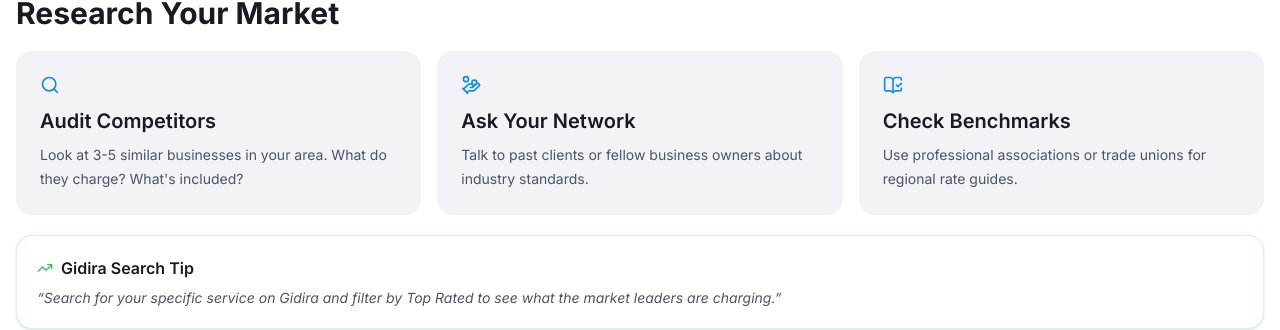
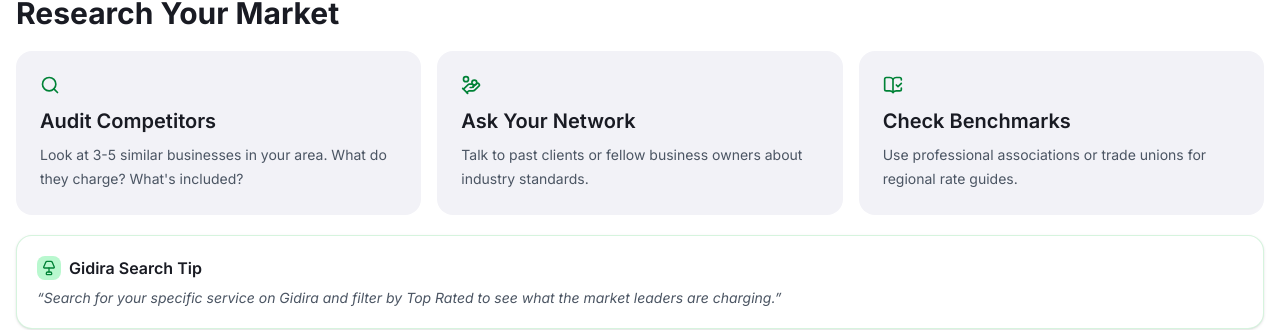
Before and after one commit to MTS-Services/olabisiolai_frontend_react, a React (Vite) app: page /business-tips/pricing-your-services-right in a window 1280 px wide. Shown: the part 818-1148 px from the top of the page. Built offline with nearby package versions, Linux system fonts and the light colour scheme; no server answers.

Commit message:
Update PricingYourServicesRight.tsx

```diff
--- a/src/pages/frontend/BusinessTips/PricingYourServicesRight.tsx
+++ b/src/pages/frontend/BusinessTips/PricingYourServicesRight.tsx
@@ -7,6 +7,7 @@ import {
   Coins,
   Gift,
   HandCoins,
+  Lamp,
   Megaphone,
   MinusCircle,
   PlusCircle,
@@ -122,15 +123,15 @@ export default function PricingYourServicesRight() {
                 },
               ].map((item) => (
                 <article key={item.title} className="rounded-2xl bg-muted p-6">
-                  <item.icon className="h-5 w-5 text-brand" />
+                  <item.icon className="h-5 w-5 text-green-700" />
                   <h3 className="mt-3 text-xl font-semibold text-ink">{item.title}</h3>
                   <p className="mt-2 text-sm leading-6 text-body-secondary">{item.text}</p>
                 </article>
               ))}
             </div>
             <div className="rounded-2xl border border-success/20 bg-card p-5 shadow-sm">
-              <p className="flex items-center gap-2 text-base font-semibold text-ink">
-                <TrendingUp className="h-4 w-4 text-success" />
+              <p className="flex items-center gap-2 text-base font-semibold text-ink ">
+                <Lamp className="h-6 w-6 text-green-700 bg-green-200 p-1 rounded-lg" />
                 Gidira Search Tip
               </p>
               <p className="mt-2 text-sm italic text-body-secondary">
```
